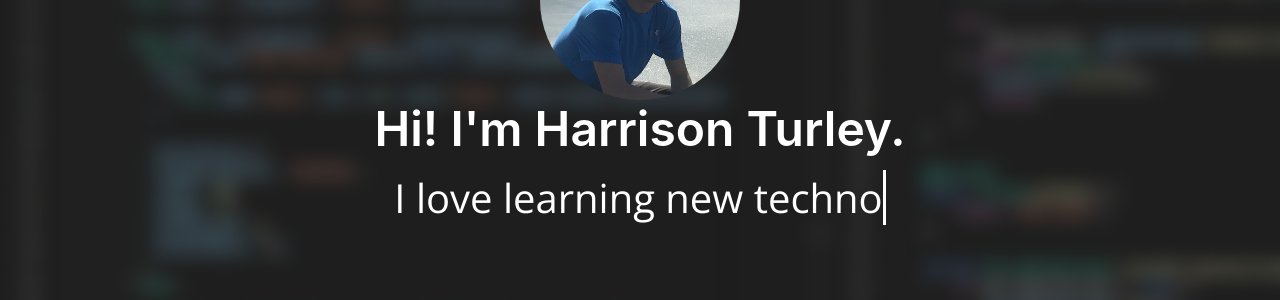
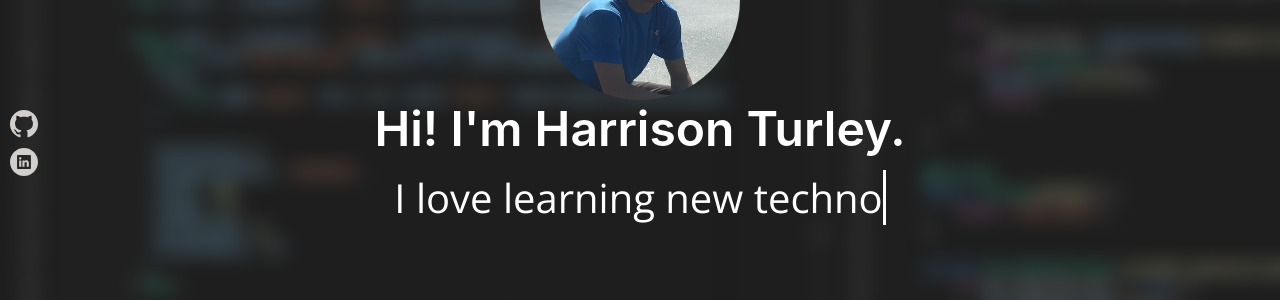
Before and after one commit to harrisonturley/harrisonturley.github.io, a Jekyll site: the page built from index.html, in a window 1280 px wide. Shown: the part 365-665 px from the top of the page. Built offline with Jekyll 4.4.1, drawn with Linux system fonts in a browser that asks for light colours.

Commit message:
Add social links to home screen

```diff
--- a/_layouts/resume.html
+++ b/_layouts/resume.html
@@ -65,6 +65,7 @@
             <img src="images/profilepic.jpg" alt="my photo" class="avatar no-print" itemprop="image">
           {% endif %}
           <h1 class="page-header-title">Hi! I'm Harrison Turley.</h1>
+          {% include icon-links.html %}
           <h2 class="typing-animation">I love
             <span
               class="text-rotate"
@@ -74,7 +75,7 @@
           </h2>
         </div>
       </div>
-      <a href="#education" class="page-header-bottom">
+      <a href="#education" class="page-header-bottom js-scroll">
         <p class="learn-more">Learn more about me</p>
         <i class="fa fa-chevron-down"></i>
       </a>
@@ -313,7 +314,7 @@
     </div>
 
     <!-- Scroll up chevron -->
-    <a href="#" class="back-to-top">
+    <a href="#" class="back-to-top js-scroll">
       <i class="fa fa-chevron-up"></i>
     </a>
 
--- a/_sass/_resume.scss
+++ b/_sass/_resume.scss
@@ -340,6 +340,53 @@
   text-decoration: none;
 }
 
+
+.icon-links {
+  position: absolute;
+  margin: 0;
+  padding: 0;
+  list-style: none;
+  top: 30vh;
+  left: 5px;
+  text-align: left;
+
+
+  @include media_larger_than_mobile {
+    border-top: none;
+    padding-top: 15px;
+    top: 50vh;
+  }
+
+  .icon-link-item {
+    //display: inline-block;
+    margin-left: 5px;
+    margin-right: 5px;
+    margin-top: 10px;
+    margin-bottom: 10px;
+  }
+
+  .icon-link-github {
+    //display: inline-block;
+
+    &:hover .icon path {
+      fill: black;
+      @include transition(all 0.2s ease);
+    }
+  }
+
+  .icon-link-linkedin {
+    display: inline-block;
+
+    &:hover .icon path {
+      fill: #0077B5;
+      @include transition(all 0.2s ease);
+    }
+  }
+
+  .icon {
+    height: 28px;
+  }
+}
 /*
 .page-header {
   padding: 0rem 8rem 0.5rem;
@@ -430,48 +477,8 @@
 ////////////////////////////////////////////////////////////////////////////////
 // Icon Styling
 
-.icon-links {
-  margin: 0;
-  padding: 0;
-  list-style: none;
-  top: 4px;
-  text-align: center;
-  padding-top: 0.4rem;
 
-  @include media_larger_than_mobile {
-    float: right;
-    border-top: none;
-    padding-top: 0;
-  }
-
-  .icon-link-item {
-    display: inline-block;
-    margin-left: 5px;
-  }
-
-  .icon-link-github {
-    display: inline-block;
-
-    &:hover .icon path {
-      fill: black;
-      @include transition(all 0.2s ease);
-    }
-  }
-
-  .icon-link-linkedin {
-    display: inline-block;
-
-    &:hover .icon path {
-      fill: #0077B5;
-      @include transition(all 0.2s ease);
-    }
-  }
-
-  .icon {
-    height: 28px;
-  }
-}
-
+/*
 .contact-button-wrap {
   @include sans;
   margin: 0.7em auto;
@@ -551,7 +558,7 @@
     -webkit-transform: rotateX(-150deg);
     transform: rotateX(-150deg);
   }
-}
+}*/
 
 .learn-more-header {
   text-align: center;
--- a/assets/js/portfolio.js
+++ b/assets/js/portfolio.js
@@ -89,4 +89,17 @@ window.onload = function() {
         $('html, body').animate({scrollTop : 0},1500, 'easeInOutExpo');
         return false;
     });
+
+    $('a.js-scroll[href*="#"]:not([href="#"])').on("click", function () {
+		if (location.pathname.replace(/^\//, '') == this.pathname.replace(/^\//, '') && location.hostname == this.hostname) {
+			var target = $(this.hash);
+			target = target.length ? target : $('[name=' + this.hash.slice(1) + ']');
+			if (target.length) {
+				$('html, body').animate({
+					scrollTop: (target.offset().top - navHeight + 5)
+				}, 1000, "easeInOutExpo");
+				return false;
+			}
+		}
+	});
 })(jQuery);
```
